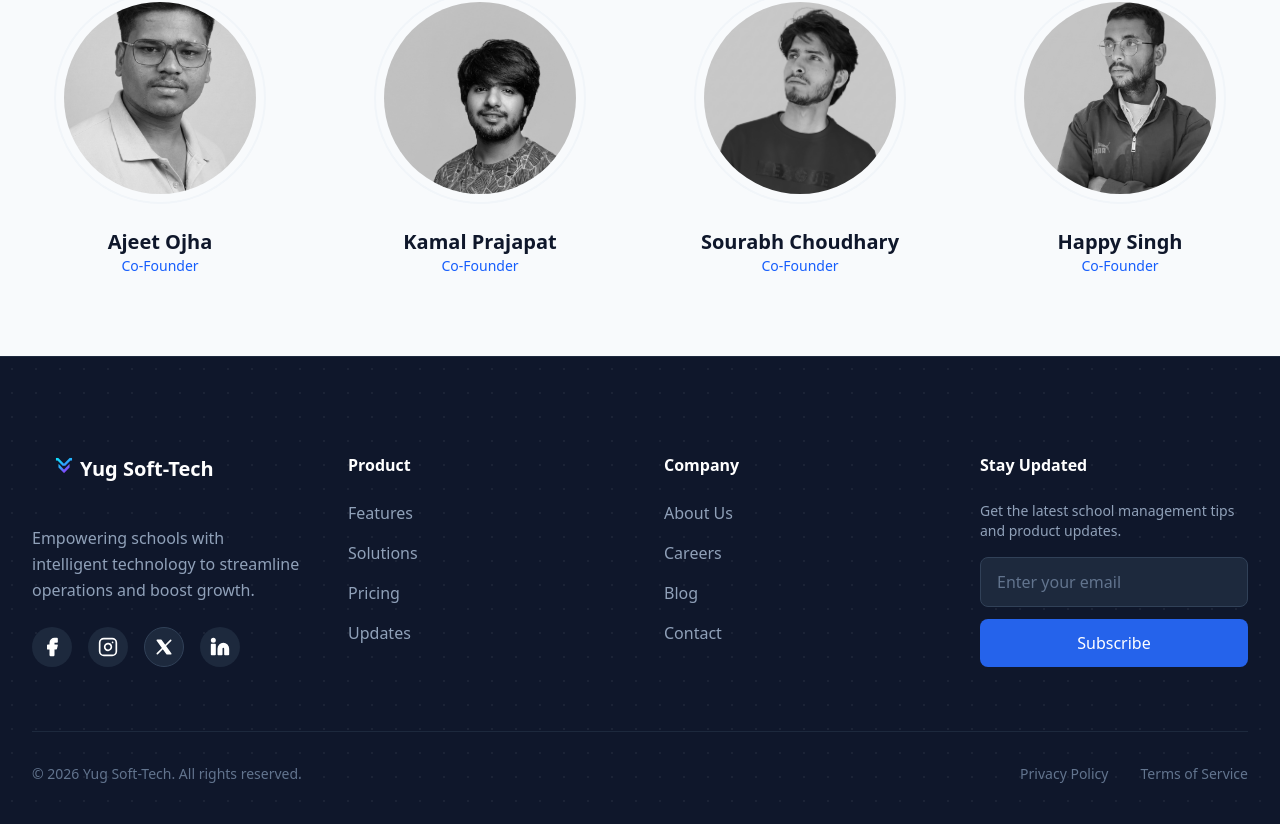
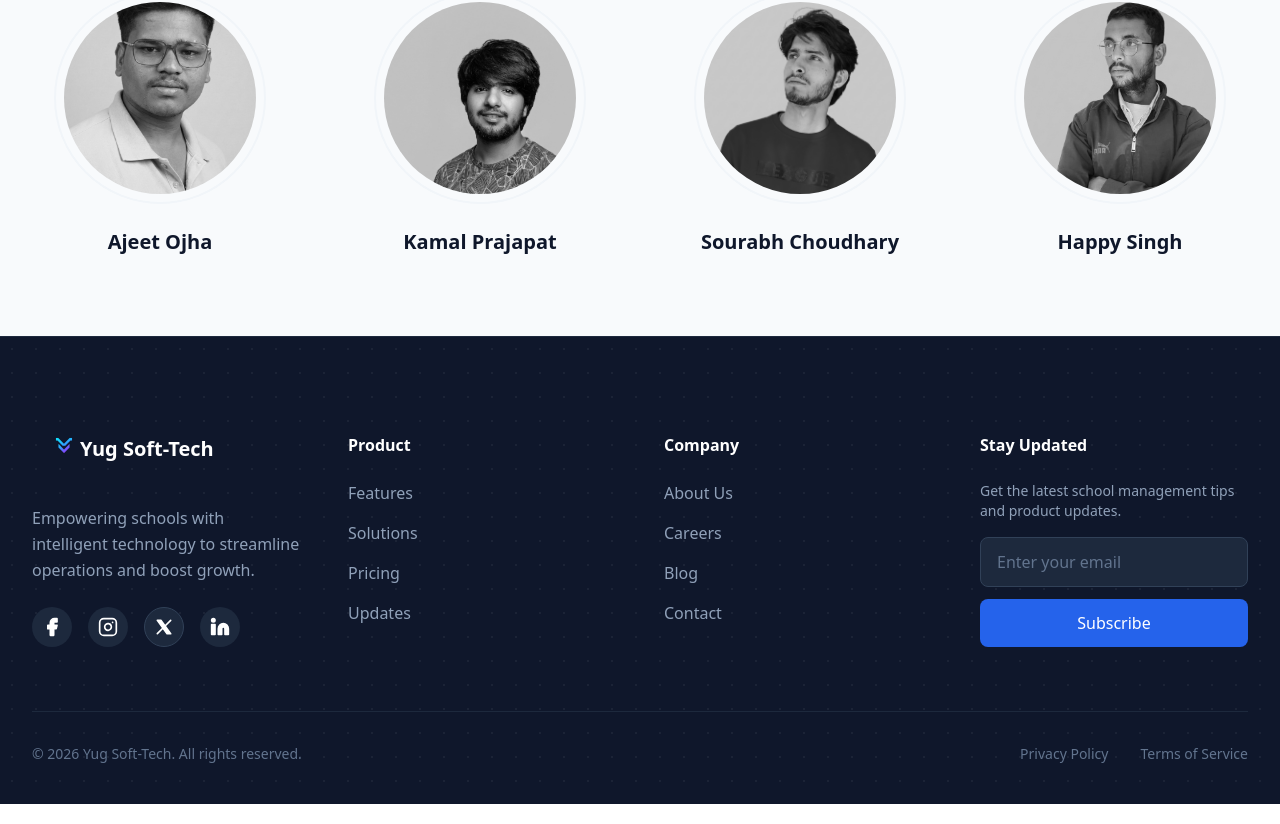
Before and after one commit to kamal0019/Yug-Soft-Tech, a Next.js app in the folder frontend/: page /about in a window 1280 px wide. Shown: the part 2496-3320 px from the top of the page. Built offline with nearby package versions, Linux system fonts and the light colour scheme; no server answers.

Commit message:
Update: Remove Co-Founder title from team section

```diff
--- a/frontend/app/about/page.tsx
+++ b/frontend/app/about/page.tsx
@@ -171,10 +171,10 @@ export default function AboutPage() {
                     </div>
                     <div className="grid md:grid-cols-4 gap-8">
                         {[
-                            { name: "Ajeet Ojha", role: "Co-Founder", img: "/assets/team-ajeet.jpg" },
-                            { name: "Kamal Prajapat", role: "Co-Founder", img: "/assets/team-kamal.png" },
-                            { name: "Sourabh Choudhary", role: "Co-Founder", img: "/assets/team-sourabh.png" },
-                            { name: "Happy Singh", role: "Co-Founder", img: "/assets/team-happy.png" },
+                            { name: "Ajeet Ojha", role: "", img: "/assets/team-ajeet.jpg" },
+                            { name: "Kamal Prajapat", role: "", img: "/assets/team-kamal.png" },
+                            { name: "Sourabh Choudhary", role: "", img: "/assets/team-sourabh.png" },
+                            { name: "Happy Singh", role: "", img: "/assets/team-happy.png" },
                         ].map((member, i) => (
                             <motion.div
                                 key={i}
```
